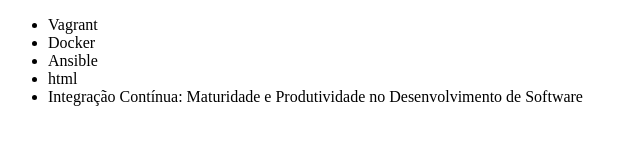
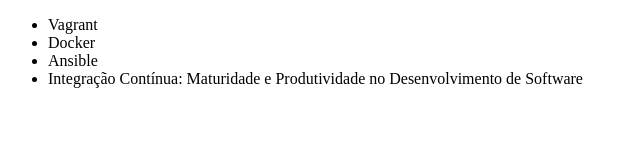
Before and after one commit to Igor-Ruan-lab/primeira-vez, a plain HTML site: page index.html in a window 1280 px wide. Shown: the whole page, without its empty margins (0-640 px from the left). Drawn offline with Linux system fonts and the light colour scheme.

Commit message:
Html curso removido

```diff
--- a/index.html
+++ b/index.html
@@ -9,7 +9,6 @@
         <li>Vagrant</li>
         <li>Docker</li>
         <li>Ansible</li>
-        <li>html</li>
         <li>Integração Contínua: Maturidade e Produtividade no Desenvolvimento de Software</li>
     </ul>
 </body>
```
